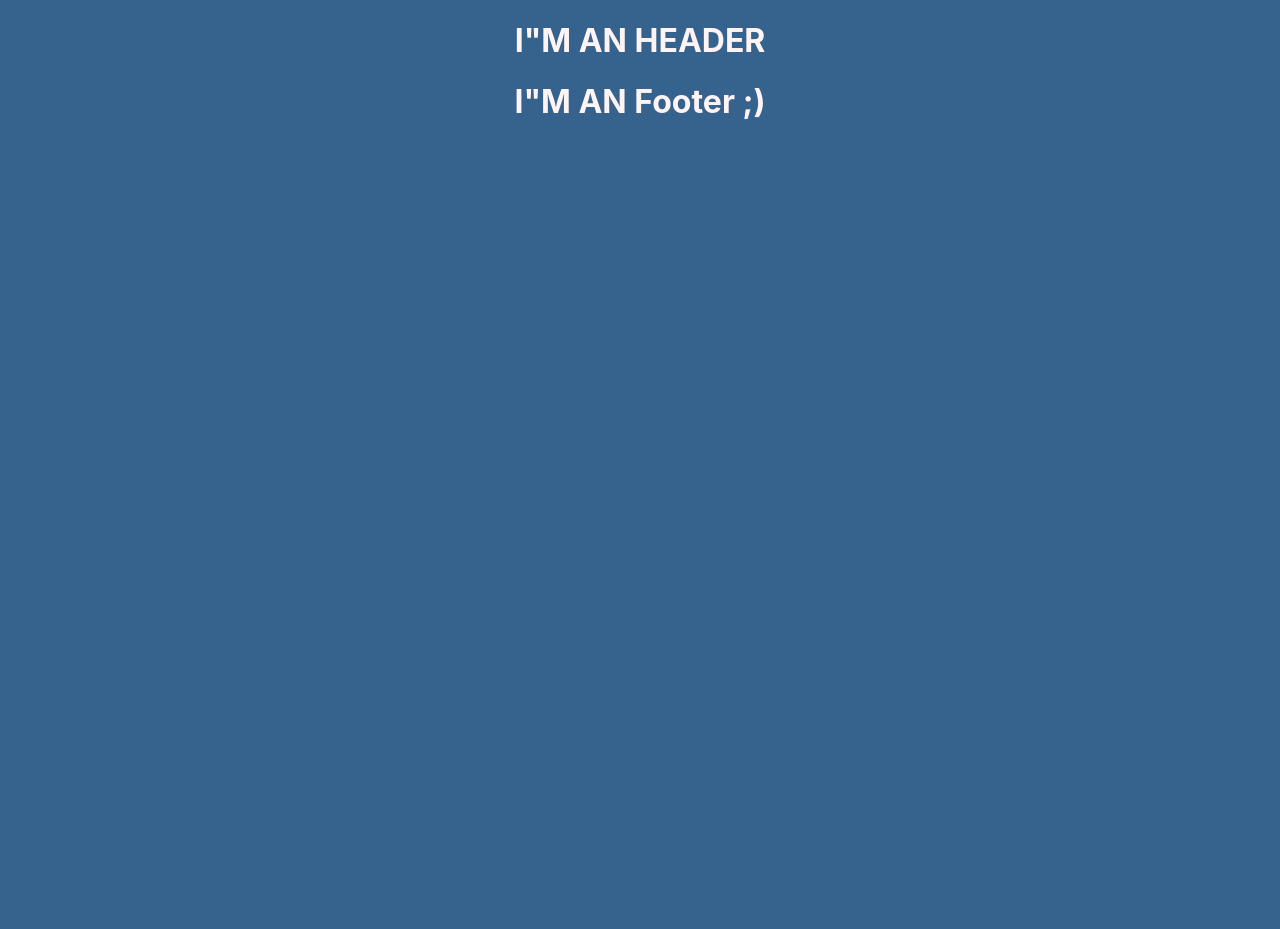
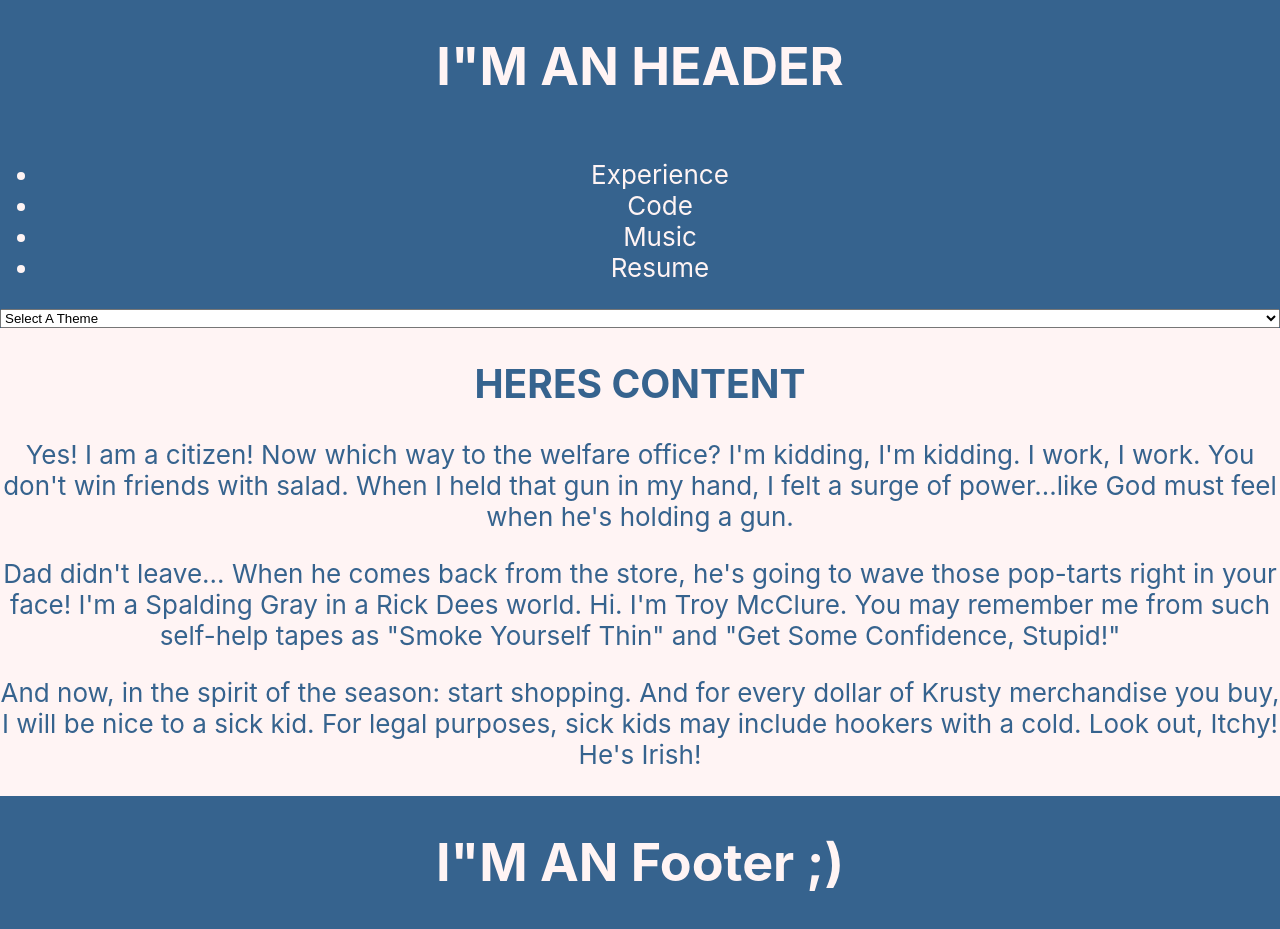
Before and after one commit to TylerBriskie/personal-site-part-100, a React (Create React App) app: page / in a window 1280 px wide. Before the commit the page ends 800 px from the top, so only its background shows below. Built offline with nearby package versions, Linux system fonts and the light colour scheme.

Commit message:
some styling!

```diff
--- a/src/App/App.js
+++ b/src/App/App.js
@@ -9,6 +9,13 @@ function App() {
     <div className="App">
       <Header />
 
+      <section>
+        <h1>HERES CONTENT</h1>
+        <p>Yes! I am a citizen! Now which way to the welfare office? I'm kidding, I'm kidding. I work, I work. You don't win friends with salad. When I held that gun in my hand, I felt a surge of power…like God must feel when he's holding a gun.</p>
+        <p>Dad didn't leave… When he comes back from the store, he's going to wave those pop-tarts right in your face! I'm a Spalding Gray in a Rick Dees world. Hi. I'm Troy McClure. You may remember me from such self-help tapes as "Smoke Yourself Thin" and "Get Some Confidence, Stupid!"</p>
+        <p>And now, in the spirit of the season: start shopping. And for every dollar of Krusty merchandise you buy, I will be nice to a sick kid. For legal purposes, sick kids may include hookers with a cold. Look out, Itchy! He's Irish!</p>
+      </section>
+
       <Footer />
     </div>
   );
--- a/src/App/App.scss
+++ b/src/App/App.scss
@@ -10,7 +10,7 @@
   pointer-events: none;
 }
 
-.App-header {
+.App {
   background-color: $white;
   min-height: 100vh;
   display: flex;
@@ -18,7 +18,7 @@
   align-items: center;
   justify-content: center;
   font-size: calc(10px + 2vmin);
-  color: white;
+  color: $primary-1;
 }
 
 .App-link {
--- a/src/App/Components/Footer/Footer.js
+++ b/src/App/Components/Footer/Footer.js
@@ -1,10 +1,9 @@
-import React, { Component } from 'react';
+import React from 'react';
 import './Footer.scss';
 
 const Footer = () => {
-    return <div>
+    return <div className={"App-Footer"}>
         <h1>I"M AN Footer ;)</h1>
-
     </div>
 };
 
--- a/src/App/Components/Footer/Footer.scss
+++ b/src/App/Components/Footer/Footer.scss
@@ -1,9 +1,10 @@
 @import "../../shared";
 
-h1 {
+.App-Footer {
+  display: flex;
+  flex-direction: column;
+  width: 100%;
+  background-color: $primary-1;
   color: $white;
+
 }
-
-body {
-  background-color: $primary-1;
-}
--- a/src/App/Components/Header/Header.js
+++ b/src/App/Components/Header/Header.js
@@ -1,10 +1,21 @@
-import React, { Component } from 'react';
+import React from 'react';
 import './Header.scss';
 
 const Header = () => {
-    return <div>
+    return <div className={"App-Header"}>
        <h1>I"M AN HEADER</h1>
-
+        <ul>
+            <li>Experience</li>
+            <li>Code</li>
+            <li>Music</li>
+            <li>Resume</li>
+        </ul>
+        <select>
+            <option value="0" selected>Select A Theme</option>
+            <option value="vaporwave">Vaporwave</option>
+            <option value="chestnut">Chestnut</option>
+            <option value="???">???</option>
+        </select>
     </div>
 };
 
--- a/src/App/Components/Header/Header.scss
+++ b/src/App/Components/Header/Header.scss
@@ -1,9 +1,10 @@
 @import "../../shared";
 
-h1 {
+.App-Header {
+  display: flex;
+  flex-direction: column;
+  width: 100%;
+  background-color: $primary-1;
   color: $white;
+
 }
-
-body {
-  background-color: $primary-1;
-}
```
